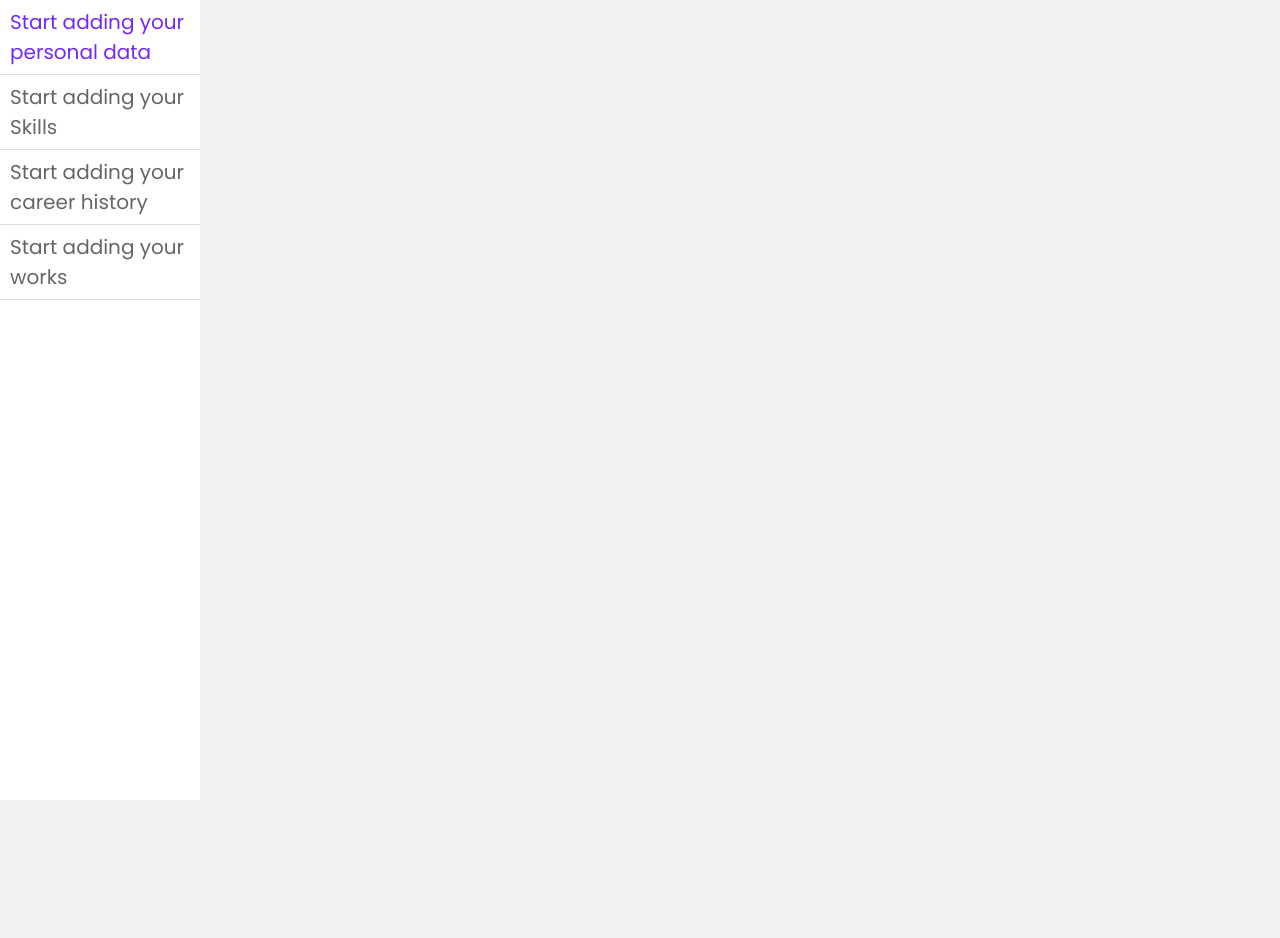
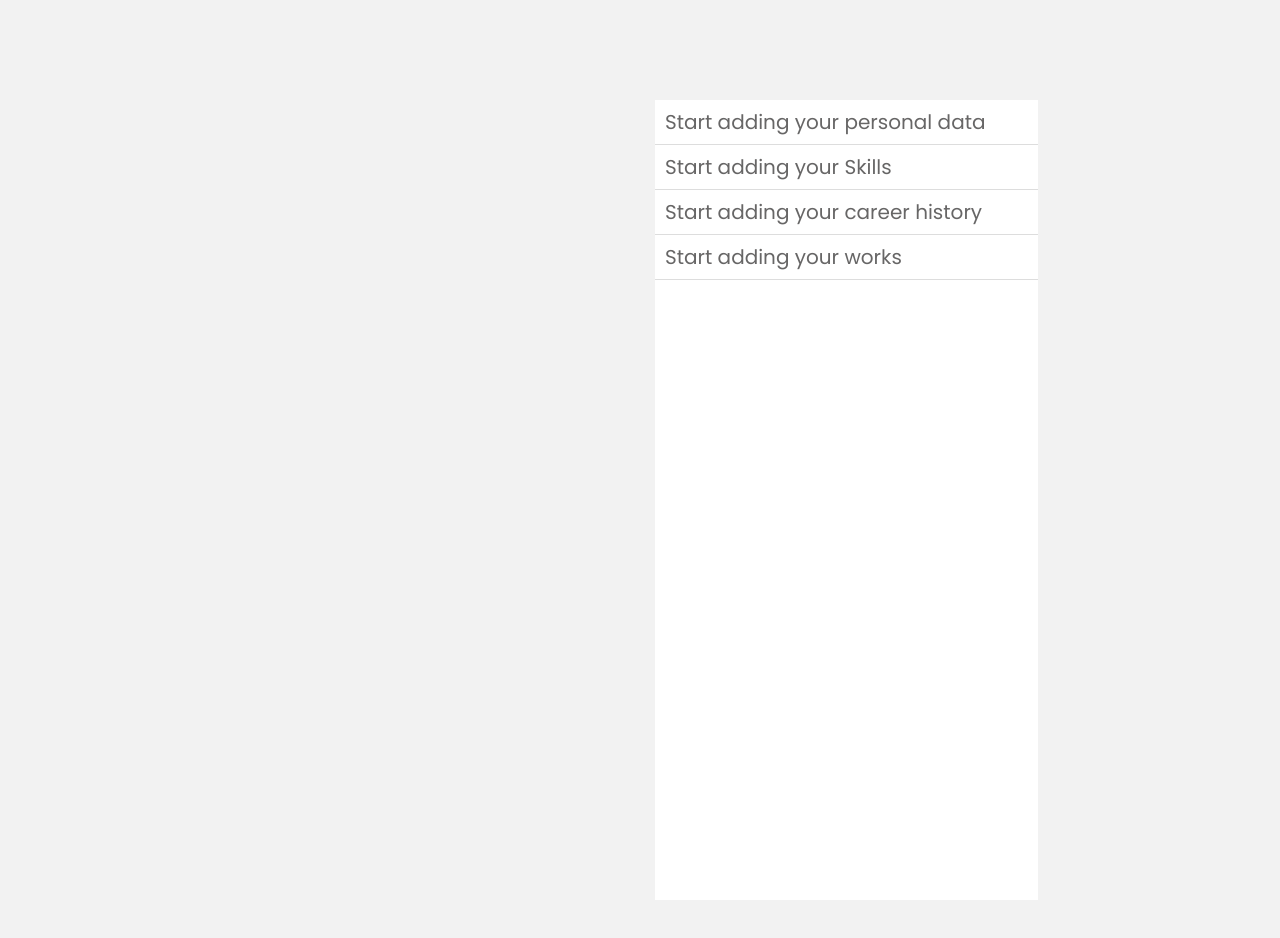
Before and after one commit to hassangabr/personal-app, a React app: page /chooseTask in a window 1280 px wide. Shown: the top 938 px of the page. Before the commit the page ends 800 px from the top, so only its background shows below. Built offline with nearby package versions, Linux system fonts and the light colour scheme.

Commit message:
building choose-task stage 2

```diff
--- a/src/containers/ChooseTask/ChooseTask.js
+++ b/src/containers/ChooseTask/ChooseTask.js
@@ -5,6 +5,13 @@
 const chooseTask = () => {
     return  (
         <section className="chooseTask">
+            <div className="container">
+                <div className="justify-content-center align-items-center row">
+                    <div className="col-lg-9 row">
+                        <div className="col-lg-6">
+
+                        </div>
+                        <div className="col-lg-6">
                             <nav className="chooseTaskNav">
                                 <ul className="list-unstyled">
                                     <NavigationItem link = "/data" exact = {true}>Start adding your personal data</NavigationItem>
@@ -13,6 +20,10 @@
                                     <NavigationItem link = "/portfolioData" exact = {true}>Start adding your works</NavigationItem>
                                 </ul>
                             </nav>
+                        </div>
+                    </div>
+                </div>
+            </div>
         </section>
     );
 }
--- a/src/containers/ChooseTask/ChooseTask.scss
+++ b/src/containers/ChooseTask/ChooseTask.scss
@@ -0,0 +1,7 @@
+section.chooseTask {
+    padding:100px 0;
+    .chooseTaskNav {
+        position: relative;
+        width:100%;
+    }
+}
```
Lines whose indentation alone changed are shown as unchanged.
